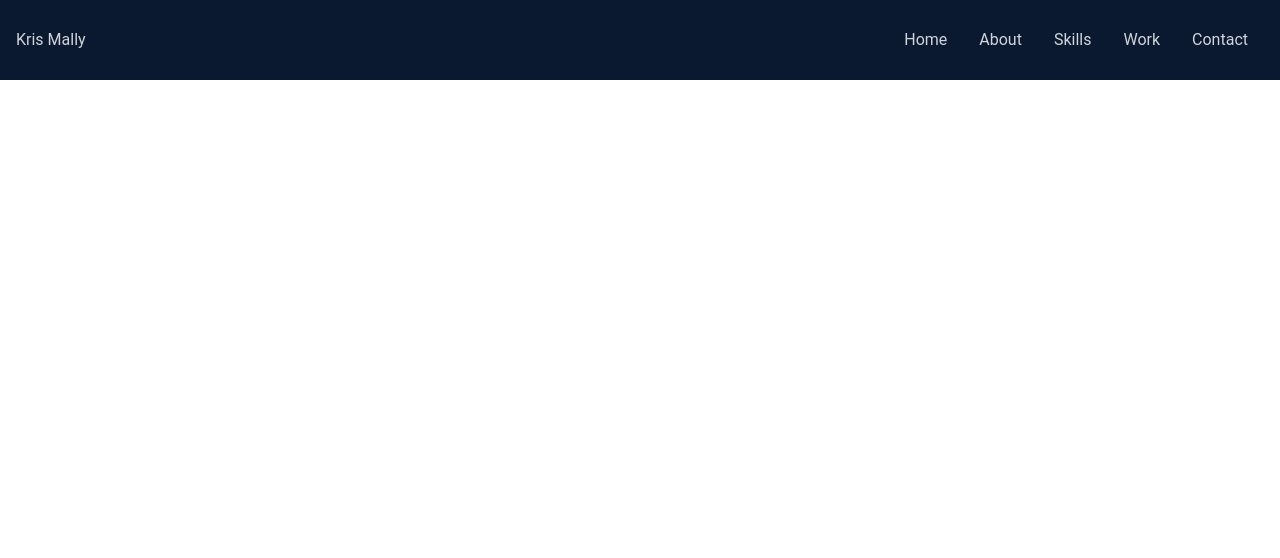
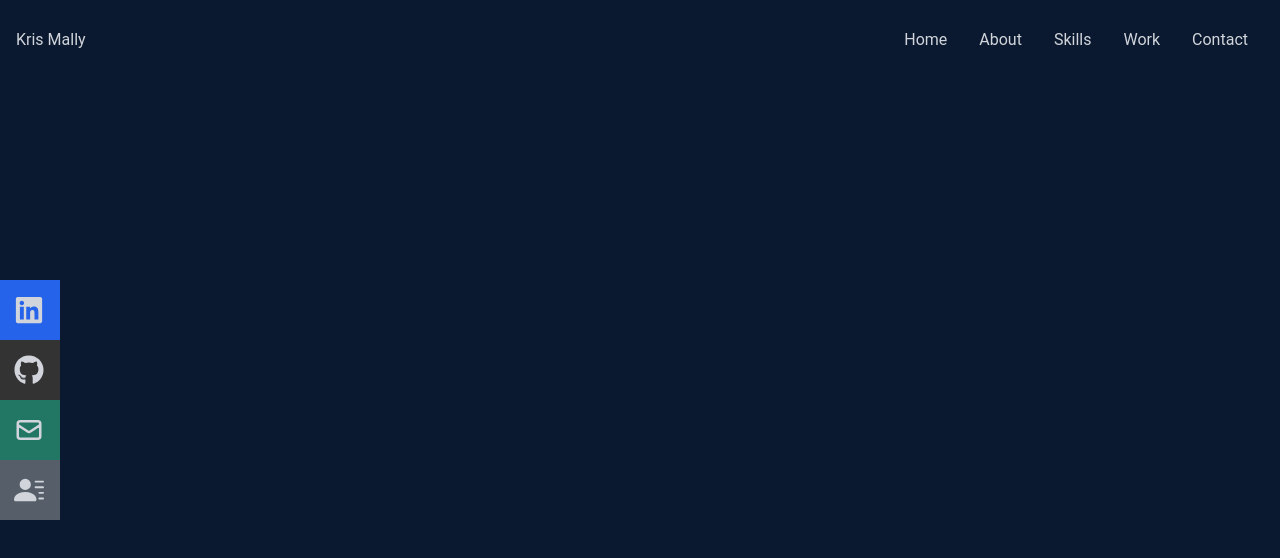
Before and after one commit to krismally/portfolio-react-app, a React (Create React App) app: page / in a window 1280 px wide. Shown: the top 558 px of the page. Built offline with nearby package versions, Linux system fonts and the light colour scheme.

Commit message:
Add social icons

```diff
--- a/src/App.js
+++ b/src/App.js
@@ -1,9 +1,11 @@
 import Navbar from "./components/Navbar";
+import Home from "./components/Home";
 
 function App() {
   return (
     <div>
       <Navbar />
+      <Home />
     </div>
   );
 }
--- /dev/null
+++ b/src/components/Home.jsx
@@ -0,0 +1,14 @@
+import React from 'react'
+import {HiArrowNarrowRight} from 'react-icons/hi'
+
+const Home = () => {
+  return (
+    <div name='home' className='w-full h-screen bg-[#0a192f]'>
+
+    <div className='max-w-[1000px] mx-auto px-8 flex flex-col justify-center h-full'></div>
+
+    </div>
+  )
+}
+
+export default Home
--- a/src/components/Navbar.jsx
+++ b/src/components/Navbar.jsx
@@ -1,5 +1,7 @@
 import { useState } from 'react'
-import {FaBars, FaTimes} from 'react-icons/fa'
+import {FaBars, FaTimes, FaGithub, FaLinkedin, FaTwitter} from 'react-icons/fa'
+import {HiOutlineMail} from 'react-icons/hi'
+import {BsFillPersonLinesFill} from 'react-icons/bs'
 
 const Navbar = () => {
     const [nav, setNav] = useState(false);
@@ -36,7 +38,30 @@
         </ul>
 
         {/* social icons */}
-        <div className='hidden'></div>
+        <div className='hidden lg:flex fixed flex-col top-[35%] left-0'>
+            <ul>
+                <li className='w-[160px] h-[60px] flex justify-between items-center ml-[-100px] hover:ml-[-10px] duration-300 bg-blue-600'>
+                    <a className='w-full text-gray-300 flex justify-between items-center' href="/">
+                        LinkedIn <FaLinkedin size={30} />
+                    </a>
+                </li>
+                <li className='w-[160px] h-[60px] flex justify-between items-center ml-[-100px] hover:ml-[-10px] duration-300 bg-[#333333]'>
+                    <a className='w-full text-gray-300 flex justify-between items-center' href="/">
+                        GitHub <FaGithub size={30} />
+                    </a>
+                </li>
+                <li className='w-[160px] h-[60px] flex justify-between items-center ml-[-100px] hover:ml-[-10px] duration-300 bg-[#217763]'>
+                    <a className='w-full text-gray-300 flex justify-between items-center' href="/">
+                        Email <HiOutlineMail size={30} />
+                    </a>
+                </li>
+                <li className='w-[160px] h-[60px] flex justify-between items-center ml-[-100px] hover:ml-[-10px] duration-300 bg-[#565f69]'>
+                    <a className='w-full text-gray-300 flex justify-between items-center' href="/">
+                        Resume <BsFillPersonLinesFill size={30} />
+                    </a>
+                </li>
+            </ul>
+        </div>
     </div>
   )
 }
```
